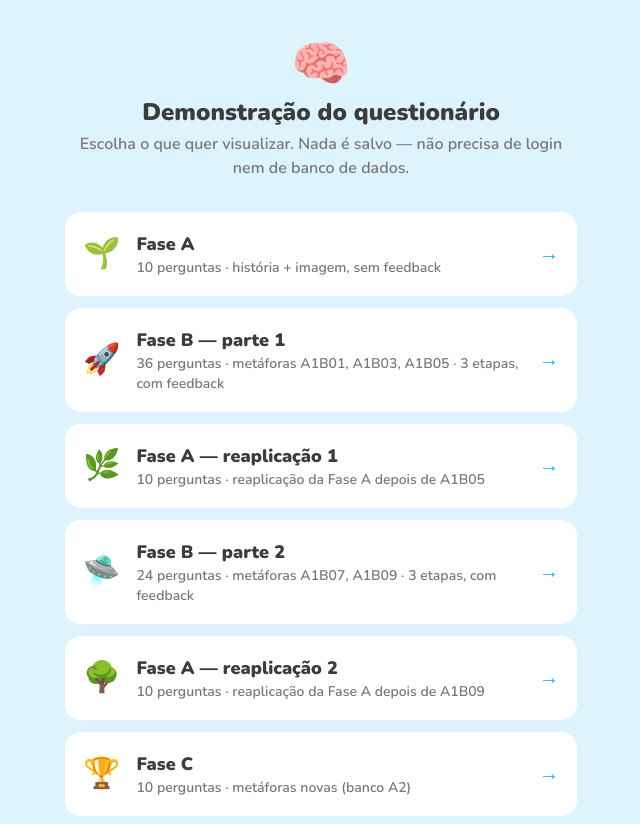
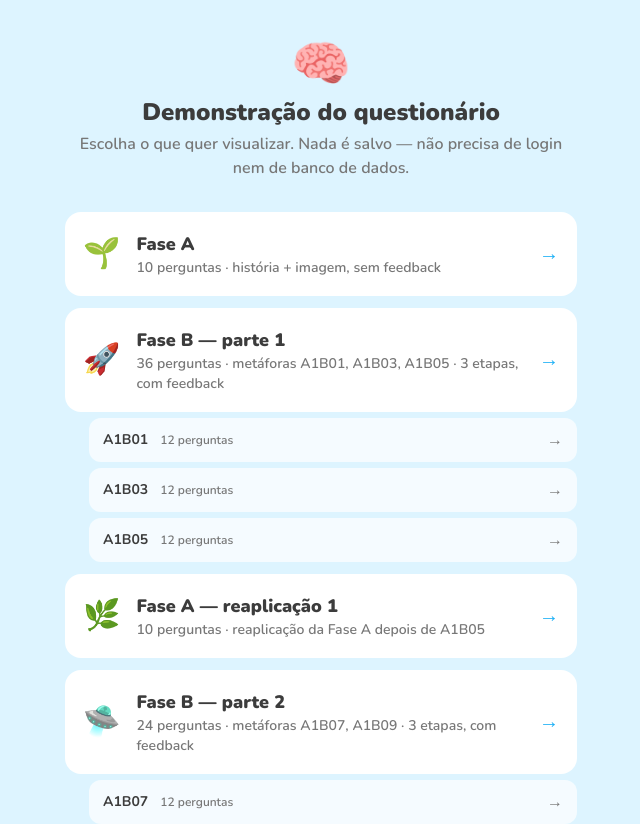
Before and after one commit to NathaliaMend/projeto-m, a Next.js app: page /preview in a window 1280 px wide. Shown: the top 824 px of the page, without its empty margins (319-959 px from the left). Built offline with nearby package versions, Linux system fonts and the light colour scheme.

Commit message:
submenus

```diff
--- a/app/preview/page.tsx
+++ b/app/preview/page.tsx
@@ -27,10 +27,14 @@ const isSelection = (v: string | undefined): v is Selection =>
  * mostrar o sorteio das metáforas e a condição sem contexto de verdade.
  * `seed` faz o papel do testId — fixo, para a demonstração ser reproduzível.
  */
-function buildPreview(sel: Selection) {
+function buildPreview(sel: Selection, metaphor?: string) {
   const seed = "preview";
   const all = buildSteps(byBank, seed);
-  const chosen = sel === "all" ? all : all.filter((s) => s.phase === sel);
+  const chosen = all.filter(
+    (s) =>
+      (sel === "all" || s.phase === sel) &&
+      (!metaphor || s.question.parent_metaphor_code === metaphor)
+  );
 
   const phaseTotals = new Map<Phase, number>();
   for (const s of chosen) {
@@ -49,7 +53,7 @@ function buildPreview(sel: Selection) {
       phaseLabel: cfg.label,
       feedback: cfg.feedbackPerQuestion,
       // Ao ver uma fase isolada, o índice do passo dentro dela recomeça do zero.
-      indexInPhase: sel === "all" ? s.indexInPhase : i,
+      indexInPhase: sel === "all" && !metaphor ? s.indexInPhase : i,
       phaseTotal: phaseTotals.get(s.phase) ?? 0,
       question: {
         id: q.id,
@@ -69,12 +73,12 @@ function buildPreview(sel: Selection) {
 export default async function PreviewPage({
   searchParams,
 }: {
-  searchParams: Promise<{ phase?: string }>;
+  searchParams: Promise<{ phase?: string; metaphor?: string }>;
 }) {
-  const { phase } = await searchParams;
+  const { phase, metaphor } = await searchParams;
 
   if (isSelection(phase)) {
-    const { steps, correctKeys } = buildPreview(phase);
+    const { steps, correctKeys } = buildPreview(phase, metaphor);
     return <PreviewRunner steps={steps} correctKeys={correctKeys} />;
   }
 
@@ -101,13 +105,26 @@ export default async function PreviewPage({
     C: "metáforas novas (banco A2)",
   };
 
-  const cards: { sel: Selection; title: string; desc: string; emoji: string }[] =
-    [
+  // Quantos passos cada metáfora da Fase B tem — para as entradas do submenu.
+  const metaphorCounts = new Map<string, number>();
+  for (const s of buildSteps(byBank, "preview")) {
+    const code = s.question.parent_metaphor_code;
+    if (code) metaphorCounts.set(code, (metaphorCounts.get(code) ?? 0) + 1);
+  }
+
+  const cards: {
+    sel: Selection;
+    title: string;
+    desc: string;
+    emoji: string;
+    metaphors?: string[];
+  }[] = [
     ...PHASES.map((p) => ({
       sel: p.phase as Selection,
       title: p.label,
       desc: `${counts.get(p.phase) ?? 0} perguntas · ${desc[p.phase]}`,
       emoji: emoji[p.phase],
+      metaphors: p.metaphors,
     })),
     {
       sel: "all",
@@ -147,6 +164,29 @@ export default async function PreviewPage({
                   →
                 </span>
               </Link>
+
+              {/* Uma entrada por metáfora: é assim que a Fase B é aplicada, no
+                  máximo uma metáfora por dia. */}
+              {c.metaphors && (
+                <ul className="mt-1.5 ml-6 flex flex-col gap-1.5">
+                  {c.metaphors.map((code) => (
+                    <li key={code}>
+                      <Link
+                        href={`/preview?phase=${c.sel}&metaphor=${code}`}
+                        className="flex items-center gap-3 bg-white/70 rounded-xl px-3 py-2 border-2 border-transparent hover:border-[var(--blue)] transition-colors"
+                      >
+                        <span className="font-bold text-sm">{code}</span>
+                        <span className="text-xs font-semibold text-[var(--muted)]">
+                          {metaphorCounts.get(code) ?? 0} perguntas
+                        </span>
+                        <span className="ml-auto text-[var(--muted)] font-black">
+                          →
+                        </span>
+                      </Link>
+                    </li>
+                  ))}
+                </ul>
+              )}
             </li>
           ))}
         </ul>
--- a/app/tests/[id]/run/page.tsx
+++ b/app/tests/[id]/run/page.tsx
@@ -34,7 +34,21 @@ export default async function RunPage({
     supabase.from("answers").select("*").eq("test_id", id),
   ]);
 
-  const steps = buildSteps(byBank, id);
+  const allSteps = buildSteps(byBank, id);
+  const answerList = (answers ?? []) as Answer[];
+
+  // Escolher uma metáfora no menu LIMITA a sessão a ela: o treino da Fase B é
+  // aplicado no máximo uma metáfora por dia, então a sessão tem que terminar
+  // quando a metáfora termina, em vez de emendar na próxima.
+  const scoped =
+    wantPhase && wantMetaphor
+      ? allSteps.filter(
+          (s) =>
+            s.phase === wantPhase &&
+            s.question.parent_metaphor_code === wantMetaphor
+        )
+      : null;
+  const steps = scoped?.length ? scoped : allSteps;
 
   // Quantos passos cada fase tem — a Fase B filtra por metáfora, então isto
   // não é o tamanho do banco.
@@ -45,26 +59,29 @@ export default async function RunPage({
 
   // Por padrão retoma de onde parou; o menu do aplicador pode pedir uma fase
   // (e, na Fase B, uma metáfora) específica.
-  let startIndex = resumeIndex(steps, (answers ?? []) as Answer[]);
-  if (wantPhase) {
-    const at = steps.findIndex(
-      (s) =>
-        s.phase === wantPhase &&
-        (!wantMetaphor || s.question.parent_metaphor_code === wantMetaphor)
-    );
+  let startIndex = resumeIndex(steps, answerList);
+  if (scoped?.length) {
+    // Retoma no meio da metáfora se o dia foi interrompido. Se ela já estiver
+    // completa, reaplica do começo — o aplicador só chega aqui por escolha
+    // explícita no menu, que já avisa que responder de novo sobrescreve.
+    if (startIndex >= steps.length) startIndex = 0;
+  } else if (wantPhase) {
+    const at = steps.findIndex((s) => s.phase === wantPhase);
     if (at >= 0) startIndex = at;
   }
 
   // Pré-embaralha as opções e remove a marcação de correta antes de enviar ao
   // cliente — quem inspecionar o HTML não pode achar a resposta.
-  const runnerSteps: RunnerStep[] = steps.map((s) => {
+  const runnerSteps: RunnerStep[] = steps.map((s, i) => {
     const cfg = phaseConfig(s.phase);
     const q = shuffleStep(s, id);
     return {
       phase: s.phase,
       phaseLabel: cfg.label,
       feedback: cfg.feedbackPerQuestion,
-      indexInPhase: s.indexInPhase,
+      // Na sessão de uma metáfora só, a barra de progresso mede a metáfora —
+      // `indexInPhase` conta a fase inteira e a barra começaria pela metade.
+      indexInPhase: scoped?.length ? i : s.indexInPhase,
       phaseTotal: phaseTotals.get(s.phase) ?? 0,
       question: {
         id: q.id,
@@ -84,6 +101,14 @@ export default async function RunPage({
       studentName={t.student_name}
       steps={runnerSteps}
       startIndex={startIndex}
+      {...(scoped?.length
+        ? {
+            doneMessage: "Você terminou esta parte. Muito bem!",
+            exitHref: `/tests/${id}/menu`,
+            resultHref: `/tests/${id}/menu`,
+            resultLabel: "Voltar ao menu",
+          }
+        : {})}
     />
   );
 }
--- a/app/tests/[id]/run/speech.tsx
+++ b/app/tests/[id]/run/speech.tsx
@@ -89,13 +89,25 @@ export function useVoice() {
   const { speak, cancel: cancelTTS, supported, ready } = useSpeak();
   const audioRef = useRef<HTMLAudioElement | null>(null);
 
+  /**
+   * A fala mais recente sempre vence. Cada `play()` leva um número de geração;
+   * tudo que chega atrasado de uma fala anterior (o mp3 que só terminou de
+   * carregar agora, o `onend` de um TTS já cancelado) é descartado. Sem isto,
+   * dois áudios tocam juntos e o `onEnd` da tela anterior libera a tela nova.
+   */
+  const genRef = useRef(0);
+
   const stopAudio = useCallback(() => {
-    if (audioRef.current) {
-      audioRef.current.onended = null;
-      audioRef.current.onerror = null;
-      audioRef.current.pause();
-      audioRef.current = null;
-    }
+    const audio = audioRef.current;
+    if (!audio) return;
+    // Desarmar `oncanplaythrough` não é opcional: `pause()` não cancela o
+    // `play()` já agendado para quando o arquivo acabar de carregar — ele
+    // dispararia depois, por cima da fala nova ou já na tela seguinte.
+    audio.oncanplaythrough = null;
+    audio.onended = null;
+    audio.onerror = null;
+    audio.pause();
+    audioRef.current = null;
   }, []);
 
   const play = useCallback(
@@ -104,23 +116,30 @@ export function useVoice() {
       cancelTTS();
       stopAudio();
 
+      const gen = ++genRef.current;
+      const current = () => genRef.current === gen;
+
       const audio = new Audio();
       audio.preload = "auto";
       audioRef.current = audio;
       let fellBack = false;
       const fallback = () => {
-        if (fellBack) return;
+        if (fellBack || !current()) return;
         fellBack = true;
         stopAudio();
-        speak(text, onEnd);
+        speak(text, () => {
+          if (current()) onEnd?.();
+        });
       };
       audio.onended = () => {
-        if (audioRef.current === audio) audioRef.current = null;
+        if (!current()) return;
+        audioRef.current = null;
         onEnd?.();
       };
       audio.onerror = fallback;
       audio.oncanplaythrough = () => {
         audio.oncanplaythrough = null;
+        if (!current()) return;
         audio.play().catch(fallback);
       };
       audio.src = audioSrc(text);
@@ -129,6 +148,7 @@ export function useVoice() {
   );
 
   const cancel = useCallback(() => {
+    genRef.current++;
     cancelTTS();
     stopAudio();
   }, [cancelTTS, stopAudio]);
--- a/lib/config.ts
+++ b/lib/config.ts
@@ -2,6 +2,13 @@
 
 /** Tela em branco entre uma pergunta e outra. */
 export const BLANK_SCREEN_MS = 1000;
+
+/**
+ * Quanto tempo a tela de "Parabéns"/"Tente novamente" fica no ar antes de
+ * seguir sozinha. O botão continua lá, mas só antecipa — a criança não precisa
+ * clicar. Tem que dar para ler a mensagem inteira sem pressa.
+ */
+export const FEEDBACK_SCREEN_MS = 2500;
 
 /** Tentativas por pergunta na Fase B (nas demais fases é sempre 1). */
 export const MAX_ATTEMPTS_B = 3;
```
Also changed, not shown: app/tests/[id]/run/Runner.tsx (+36 -21 lines). Lines whose indentation alone changed are shown as unchanged.
